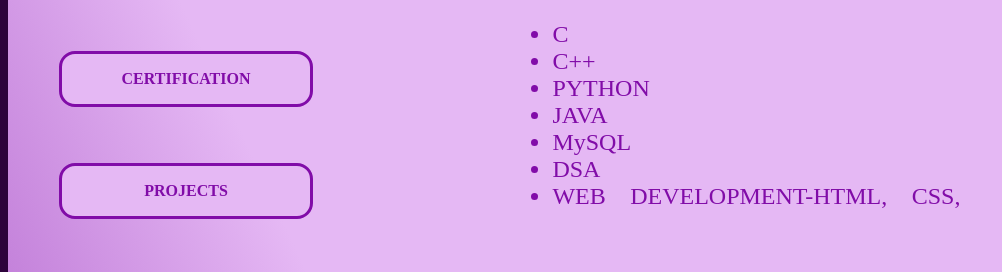
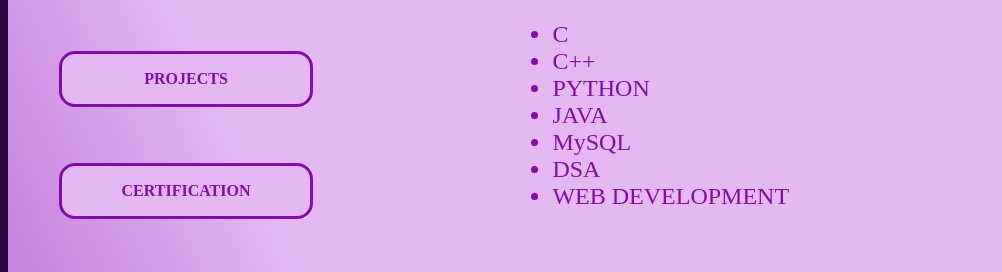
Before and after one commit to Vishwas-2003/_PORTFOLIO_, a plain HTML site: page index.html in a window 1280 px wide. Both pictures are taken after a click on the element "ABOUT". Shown: the part 375-647 px from the top of the page, 0-1002 px from the left. Drawn offline with Linux system fonts and the light colour scheme; grey boxes are pictures that could not be loaded.

Commit message:
Update index.html

```diff
--- a/index.html
+++ b/index.html
@@ -7,6 +7,8 @@
     <link rel="stylesheet" href="CSS_portfolio.css">
     <script type="text/javascript" src="portfolio_js.js"></script>
     <title>PORTFOLIO</title>
+
+    <link rel = "icon" href = "https://i.ibb.co/p3kWmmS/LOGO.png" type = "image/x-icon">
 </head>
 <body onload="load()" onresize="reset()">
     <div class="loading" id="loading"><p class="loadp">Hold On<br>While we are working to load the Website</p>
@@ -24,11 +26,11 @@
                 <div class="education" id="education" onclick="education()">
                     <p><b>EDUCATION</b></p>
                 </div>
+                <div class="projects" id="projects" onclick="projects()">
+                    <p><b>PROJECTS</b></p>
+                </div>
                 <div class="certification" id="certification" onclick="certification()">
                     <p><b>CERTIFICATION</b></p>
-                </div>
-                <div class="projects" id="projects" onclick="projects()">
-                    <p><b>PROJECTS</b></p>
                 </div>
                 <div class="contact" id="contact" onclick="contact()">
                     <p><b>CONTACT</b></p>
@@ -63,7 +65,7 @@
                         <li>JAVA</li>
                         <li>MySQL</li>
                         <li>DSA</li>
-                        <li>WEB DEVELOPMENT-HTML, CSS, JAVASCRIPT</li>
+                        <li>WEB DEVELOPMENT</li>
                         <li>EVENT MANAGEMENT</li>
                     </ul>
                 </p>
@@ -120,7 +122,7 @@
                     <img src="https://i.ibb.co/rxmrznc/mob.png" style="height:2.5vh;width:1.5vw;"><b> MOBILE NUMBER: </b>+91 729 792 4225<br><br>
                     <img src="https://i.ibb.co/j3nn3M7/email.png" style="height:2.5vh;width:1.5vw;"><b> E-MAIL ID: </b>vijayvargiyavishwas@gmail.com<br><br>
                     <img src="https://i.ibb.co/S60F4mL/github.png" style="height:2.5vh;width:1.5vw;"><b> GITHUB: </b>Vishwas-2003<br><br>
-                    <br>
+
                     <a href="https://www.linkedin.com/in/vishwas-vijay-vargiya-7b61ba227" target="_blank"><img src="https://i.ibb.co/dJLkV08/li.png" class="linkedin"></a>
                     <a href="https://www.hackerrank.com/vijayvargiyavis1" target="_blank"><img src="https://i.ibb.co/Qf9qMXX/hr.png" class="hacker"></a>
                     <br><br>
```
